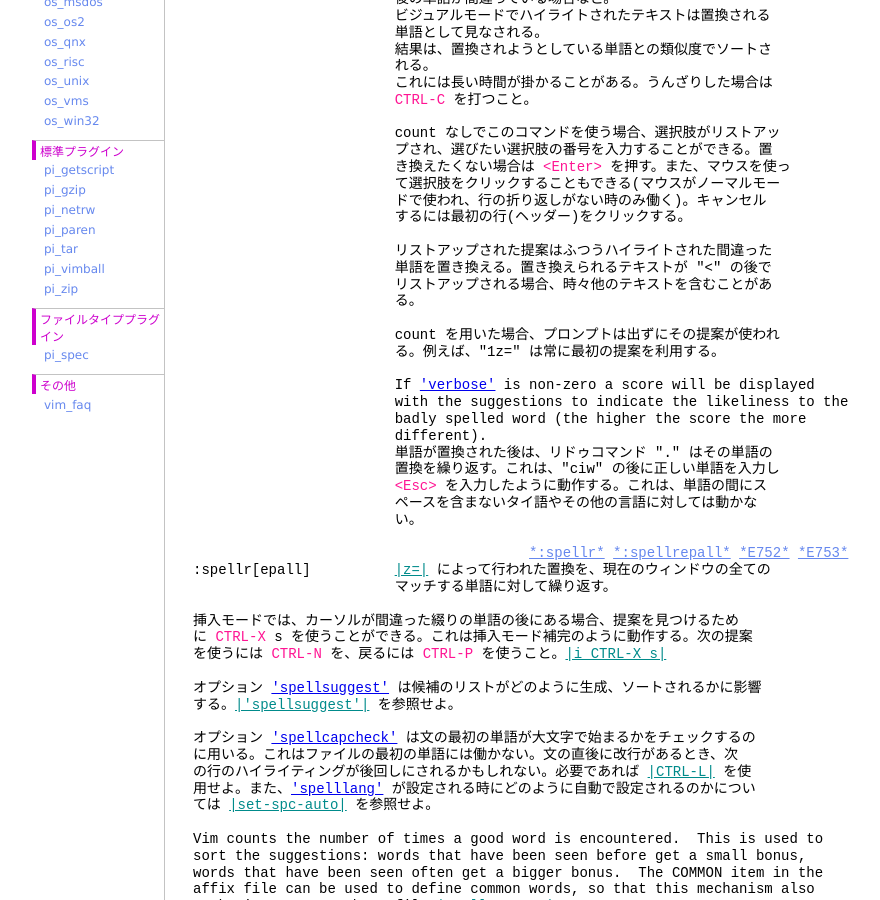
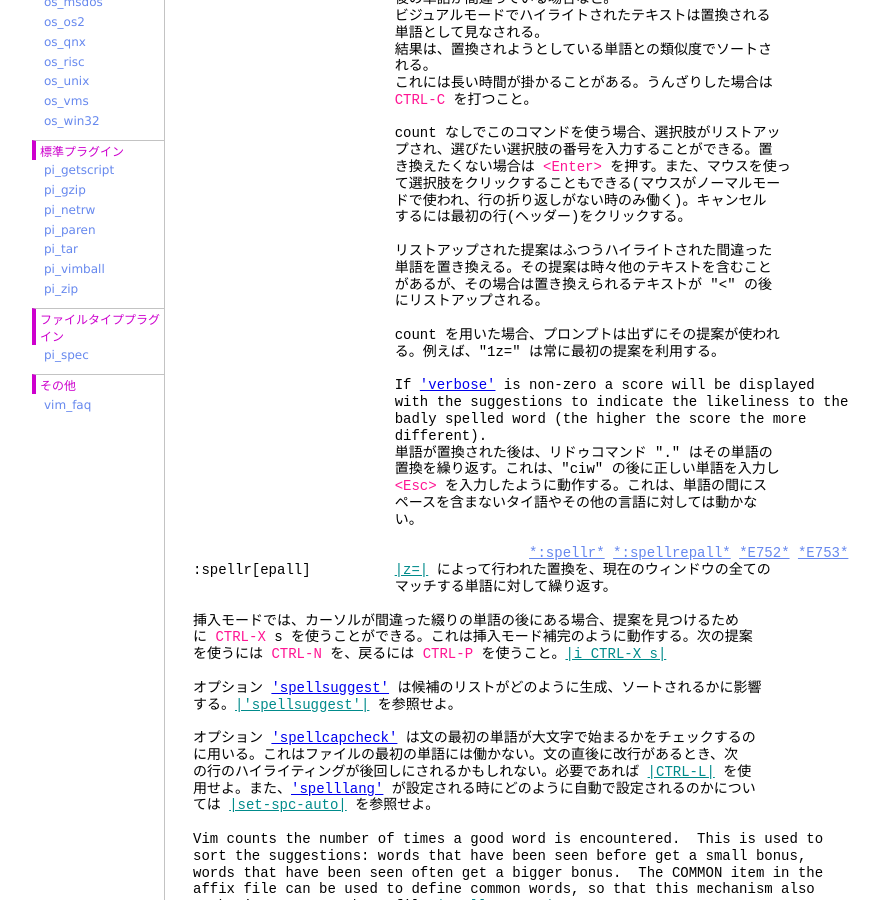
Before and after one commit to vim-jp/vimdoc-ja, a Jekyll site: the page built from spell.html, in a window 1280 px wide and 900 px high, scrolled down 2849 px. Shown: the whole window, without its empty margins (208-1088 px from the left). Built offline with Jekyll 4.4.1, drawn with Linux system fonts in a browser that asks for light colours; nearby versions of some CDN libraries; Markdown is read by kramdown in place of the engine named in the settings; comment, search, counter and statistics services are not loaded.

```diff
--- a/spell.html
+++ b/spell.html
@@ -176,9 +176,9 @@ z=&nbsp;&nbsp;&nbsp;&nbsp;&nbsp;&nbsp;&nbsp;&nbsp;&nbsp;&nbsp;&nbsp;&nbsp;&nbsp;
 &nbsp;&nbsp;&nbsp;&nbsp;&nbsp;&nbsp;&nbsp;&nbsp;&nbsp;&nbsp;&nbsp;&nbsp;&nbsp;&nbsp;&nbsp;&nbsp;&nbsp;&nbsp;&nbsp;&nbsp;&nbsp;&nbsp;&nbsp;&nbsp;するには最初の行(ヘッダー)をクリックする。<br>
 <br>
 &nbsp;&nbsp;&nbsp;&nbsp;&nbsp;&nbsp;&nbsp;&nbsp;&nbsp;&nbsp;&nbsp;&nbsp;&nbsp;&nbsp;&nbsp;&nbsp;&nbsp;&nbsp;&nbsp;&nbsp;&nbsp;&nbsp;&nbsp;&nbsp;リストアップされた提案はふつうハイライトされた間違った<br>
-&nbsp;&nbsp;&nbsp;&nbsp;&nbsp;&nbsp;&nbsp;&nbsp;&nbsp;&nbsp;&nbsp;&nbsp;&nbsp;&nbsp;&nbsp;&nbsp;&nbsp;&nbsp;&nbsp;&nbsp;&nbsp;&nbsp;&nbsp;&nbsp;単語を置き換える。置き換えられるテキストが &quot;&lt;&quot; の後で<br>
-&nbsp;&nbsp;&nbsp;&nbsp;&nbsp;&nbsp;&nbsp;&nbsp;&nbsp;&nbsp;&nbsp;&nbsp;&nbsp;&nbsp;&nbsp;&nbsp;&nbsp;&nbsp;&nbsp;&nbsp;&nbsp;&nbsp;&nbsp;&nbsp;リストアップされる場合、時々他のテキストを含むことがあ<br>
-&nbsp;&nbsp;&nbsp;&nbsp;&nbsp;&nbsp;&nbsp;&nbsp;&nbsp;&nbsp;&nbsp;&nbsp;&nbsp;&nbsp;&nbsp;&nbsp;&nbsp;&nbsp;&nbsp;&nbsp;&nbsp;&nbsp;&nbsp;&nbsp;る。<br>
+&nbsp;&nbsp;&nbsp;&nbsp;&nbsp;&nbsp;&nbsp;&nbsp;&nbsp;&nbsp;&nbsp;&nbsp;&nbsp;&nbsp;&nbsp;&nbsp;&nbsp;&nbsp;&nbsp;&nbsp;&nbsp;&nbsp;&nbsp;&nbsp;単語を置き換える。その提案は時々他のテキストを含むこと<br>
+&nbsp;&nbsp;&nbsp;&nbsp;&nbsp;&nbsp;&nbsp;&nbsp;&nbsp;&nbsp;&nbsp;&nbsp;&nbsp;&nbsp;&nbsp;&nbsp;&nbsp;&nbsp;&nbsp;&nbsp;&nbsp;&nbsp;&nbsp;&nbsp;があるが、その場合は置き換えられるテキストが &quot;&lt;&quot; の後<br>
+&nbsp;&nbsp;&nbsp;&nbsp;&nbsp;&nbsp;&nbsp;&nbsp;&nbsp;&nbsp;&nbsp;&nbsp;&nbsp;&nbsp;&nbsp;&nbsp;&nbsp;&nbsp;&nbsp;&nbsp;&nbsp;&nbsp;&nbsp;&nbsp;にリストアップされる。<br>
 <br>
 &nbsp;&nbsp;&nbsp;&nbsp;&nbsp;&nbsp;&nbsp;&nbsp;&nbsp;&nbsp;&nbsp;&nbsp;&nbsp;&nbsp;&nbsp;&nbsp;&nbsp;&nbsp;&nbsp;&nbsp;&nbsp;&nbsp;&nbsp;&nbsp;count を用いた場合、プロンプトは出ずにその提案が使われ<br>
 &nbsp;&nbsp;&nbsp;&nbsp;&nbsp;&nbsp;&nbsp;&nbsp;&nbsp;&nbsp;&nbsp;&nbsp;&nbsp;&nbsp;&nbsp;&nbsp;&nbsp;&nbsp;&nbsp;&nbsp;&nbsp;&nbsp;&nbsp;&nbsp;る。例えば、&quot;1z=&quot; は常に最初の提案を利用する。<br>
```
